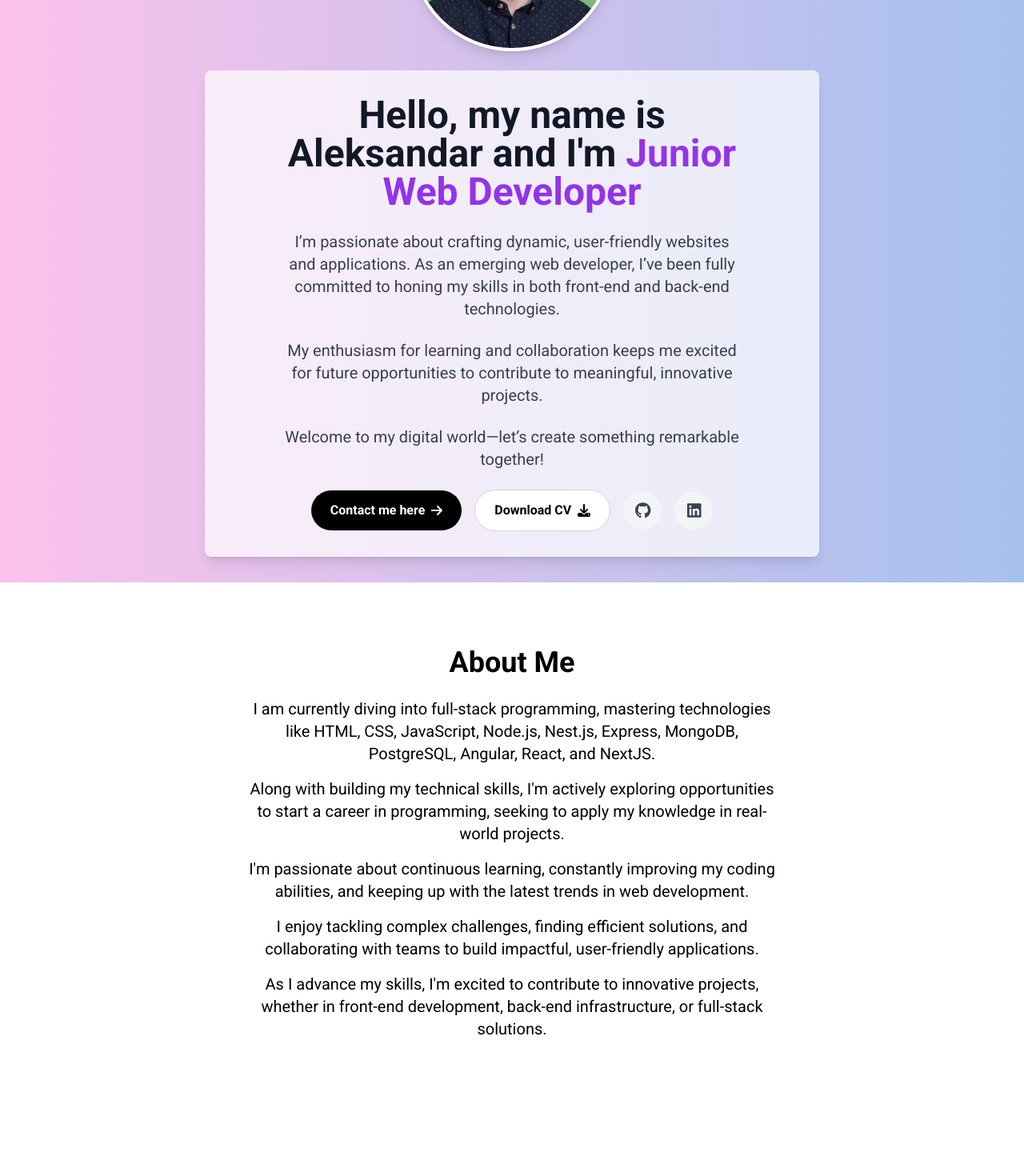
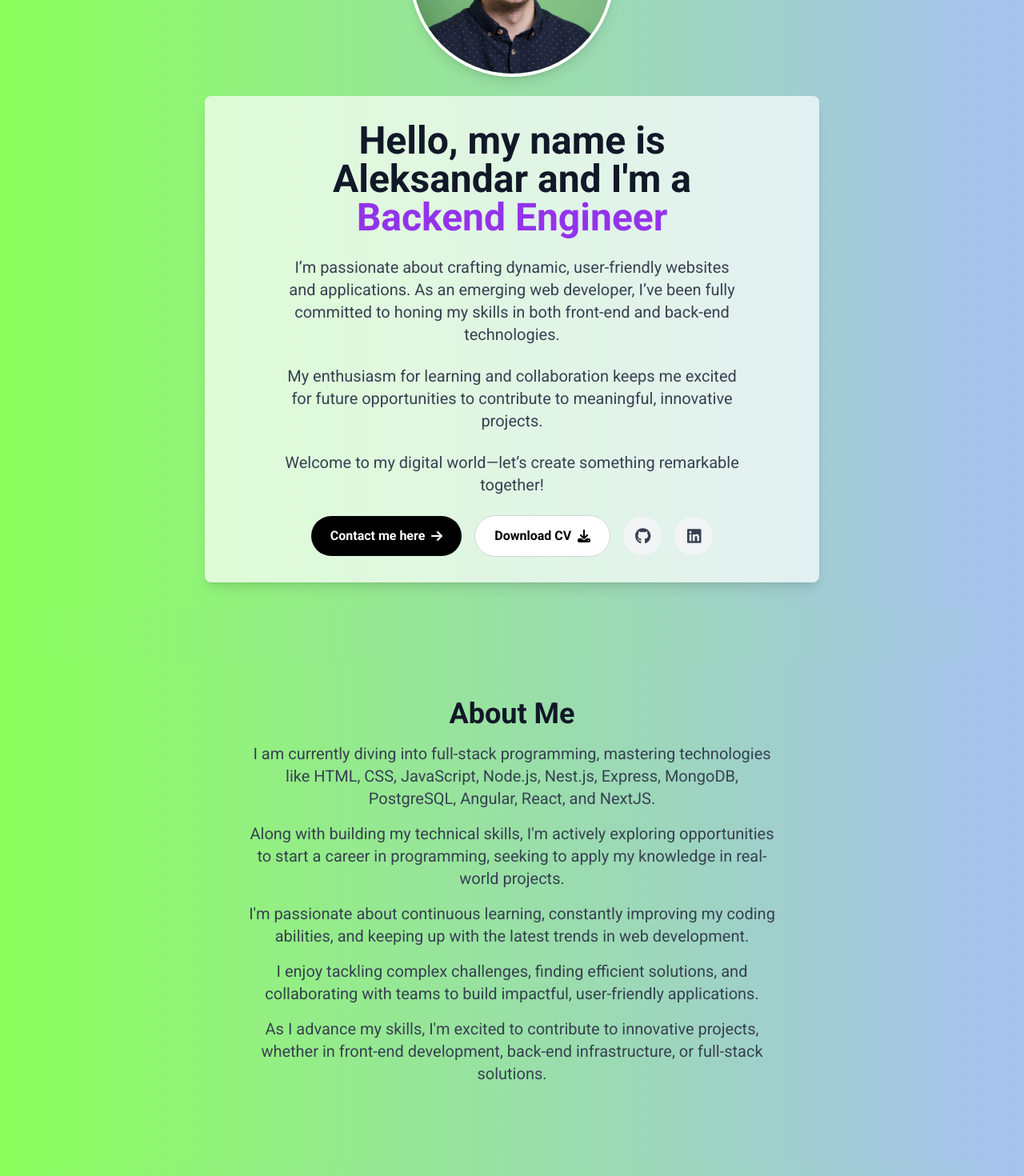
Before and after one commit to trencho/trencho.github.io, a React (Vite) app: page / in a window 1280 px wide. Shown: the part 320-1790 px from the top of the page at 80% size. Built offline with nearby package versions, Linux system fonts and the light colour scheme.

Commit message:
Improved text formatting and backgrounds for both light and dark theme

```diff
--- a/package.json
+++ b/package.json
@@ -43,7 +43,7 @@
     "eslint": "^9.17.0",
     "eslint-plugin-react-hooks": "^5.1.0",
     "eslint-plugin-react-refresh": "^0.4.9",
-    "gh-pages": "^6.2.0",
+    "gh-pages": "^6.3.0",
     "globals": "^15.14.0",
     "typescript": "^5.7.2",
     "typescript-eslint": "^8.19.0",
--- a/src/components/About.tsx
+++ b/src/components/About.tsx
@@ -1,8 +1,16 @@
 import { motion } from "framer-motion";
+import { useEffect, useState } from "react";
 import { useTheme } from "../context/ThemeProvider";
 
 const About = () => {
+  const [fadeIn, setFadeIn] = useState(false);
+
   const { darkMode } = useTheme();
+
+  // Fade in effect on mount
+  useEffect(() => {
+    setFadeIn(true);
+  }, []);
 
   const containerVariants = {
     hidden: { opacity: 0 },
@@ -22,10 +30,13 @@ const About = () => {
   return (
     <motion.section
       id="about"
-      className={`p-4 sm:p-8 lg:p-12 ${darkMode
-        ? "bg-gradient-to-r from-[#1e1e1e] via-[#333333] to-[#1e1e1e] text-white"
-        : "bg-white text-black"
-        }`}
+      className={`items-center justify-center p-4 sm:p-8 lg:p-12 ${fadeIn ? "animate-smoothFadeIn" : ""}`}
+      style={{
+        background: darkMode
+          ? "linear-gradient(to right, #1e1e1e, #333333, #1e1e1e)"
+          : "linear-gradient(to right, #8cff5d, #a6c1ee)",
+        animationDelay: "0s",
+      }}
       initial="hidden"
       whileInView="visible"
       viewport={{ once: true }}
@@ -33,7 +44,7 @@ const About = () => {
     >
       {/* About Me Section */}
       <motion.h2
-        className="text-2xl sm:text-3xl lg:text-4xl font-bold text-center mb-4 sm:mb-6"
+        className={`"text-2xl sm:text-3xl lg:text-4xl font-bold text-center mb-4 sm:mb-6" ${darkMode ? "text-white" : "text-gray-900"}`}
         variants={itemVariants}
       >
         About Me
@@ -43,27 +54,32 @@ const About = () => {
         className="text-center max-w-lg sm:max-w-2xl mx-auto text-base sm:text-lg lg:text-xl leading-relaxed mb-8 sm:mb-12"
         variants={containerVariants}
       >
-        <motion.p className="mb-4" variants={itemVariants}>
+        <motion.p className={`text-base sm:text-lg lg:text-xl leading-relaxed mb-4 ${darkMode ? "text-white" : "text-gray-700"
+          }`} variants={itemVariants}>
           I am currently diving into full-stack programming, mastering
           technologies like HTML, CSS, JavaScript, Node.js, Nest.js, Express,
           MongoDB, PostgreSQL, Angular, React, and NextJS.
         </motion.p>
-        <motion.p className="mb-4" variants={itemVariants}>
+        <motion.p className={`text-base sm:text-lg lg:text-xl leading-relaxed mb-4 ${darkMode ? "text-white" : "text-gray-700"
+          }`} variants={itemVariants}>
           Along with building my technical skills, I'm actively exploring
           opportunities to start a career in programming, seeking to apply my
           knowledge in real-world projects.
         </motion.p>
-        <motion.p className="mb-4" variants={itemVariants}>
+        <motion.p className={`text-base sm:text-lg lg:text-xl leading-relaxed mb-4 ${darkMode ? "text-white" : "text-gray-700"
+          }`} variants={itemVariants}>
           I'm passionate about continuous learning, constantly improving my
           coding abilities, and keeping up with the latest trends in web
           development.
         </motion.p>
-        <motion.p className="mb-4" variants={itemVariants}>
+        <motion.p className={`text-base sm:text-lg lg:text-xl leading-relaxed mb-4 ${darkMode ? "text-white" : "text-gray-700"
+          }`} variants={itemVariants}>
           I enjoy tackling complex challenges, finding efficient solutions, and
           collaborating with teams to build impactful, user-friendly
           applications.
         </motion.p>
-        <motion.p className="mb-4" variants={itemVariants}>
+        <motion.p className={`text-base sm:text-lg lg:text-xl leading-relaxed mb-4 ${darkMode ? "text-white" : "text-gray-700"
+          }`} variants={itemVariants}>
           As I advance my skills, I'm excited to contribute to innovative
           projects, whether in front-end development, back-end infrastructure,
           or full-stack solutions.
--- a/src/components/Contact.tsx
+++ b/src/components/Contact.tsx
@@ -62,6 +62,7 @@ const Contact = () => {
 
   return (
     <motion.section
+      id="contact"
       className={`p-6 sm:p-8 md:p-10 lg:p-16 rounded-xl shadow-lg max-w-4xl mx-auto my-8 md:my-12 ${darkMode ? "bg-[#444444]" : "bg-gray-50"
         }`}
       initial="hidden"
--- a/src/components/Hero.tsx
+++ b/src/components/Hero.tsx
@@ -9,7 +9,7 @@ const Hero = () => {
   const [fadeIn, setFadeIn] = useState(false);
   const [text, setText] = useState("");
   const [isHovered, setIsHovered] = useState(false);
-  const fullText = "Junior Web Developer";
+  const fullText = "Backend Engineer";
 
   const { darkMode } = useTheme();
 
@@ -54,12 +54,12 @@ const Hero = () => {
 
   return (
     <motion.section
-      className={`min-h-screen flex flex-col items-center justify-center p-4 sm:p-8 space-y-6 mt-16 ${fadeIn ? "animate-smoothFadeIn" : ""
-        }`}
+      id="hero"
+      className={`min-h-screen flex flex-col items-center justify-center p-4 sm:p-8 space-y-6 mt-16 ${fadeIn ? "animate-smoothFadeIn" : ""}`}
       style={{
         background: darkMode
           ? "linear-gradient(to right, #1e1e1e, #333333, #1e1e1e)"
-          : "linear-gradient(to right, #fbc2eb, #a6c1ee)",
+          : "linear-gradient(to right, #8cff5d, #a6c1ee)",
         animationDelay: "0s",
       }}
       initial="hidden"
@@ -92,21 +92,18 @@ const Hero = () => {
 
       {/* Text Section with Typing Effect */}
       <motion.div
-        className={`w-full max-w-lg sm:max-w-3xl p-4 sm:p-8 rounded-lg shadow-lg flex justify-center items-center ${darkMode ? "bg-[#444444]" : "bg-white bg-opacity-70"
-          }`}
+        className={`w-full max-w-lg sm:max-w-3xl p-4 sm:p-8 rounded-lg shadow-lg flex justify-center items-center ${darkMode ? "bg-[#444444]" : "bg-white bg-opacity-70"}`}
         variants={fadeInLeft}
       >
         <div className="text-center space-y-4 sm:space-y-6 max-w-xl leading-relaxed">
           <h1
-            className={`text-3xl sm:text-4xl lg:text-5xl font-bold ${darkMode ? "text-white" : "text-gray-900"
-              }`}
+            className={`text-3xl sm:text-4xl lg:text-5xl font-bold text-center mb-4 sm:mb-6 ${darkMode ? "text-white" : "text-gray-900"}`}
           >
-            Hello, my name is Aleksandar and I'm{" "}
+            Hello, my name is Aleksandar and I'm a {" "}
             <span className="text-purple-600 dark:text-teal-400">{text}</span>{" "}
           </h1>
           <p
-            className={`text-base sm:text-lg lg:text-xl leading-relaxed mb-4 ${darkMode ? "text-white" : "text-gray-700"
-              }`}
+            className={`text-base sm:text-lg lg:text-xl leading-relaxed mb-4 ${darkMode ? "text-white" : "text-gray-700"}`}
           >
             I’m passionate about crafting dynamic, user-friendly websites and
             applications. As an emerging web developer, I’ve been fully
@@ -114,8 +111,7 @@ const Hero = () => {
             technologies.
           </p>
           <p
-            className={`text-base sm:text-lg lg:text-xl leading-relaxed mb-4 ${darkMode ? "text-white" : "text-gray-700"
-              }`}
+            className={`text-base sm:text-lg lg:text-xl leading-relaxed mb-4 ${darkMode ? "text-white" : "text-gray-700"}`}
           >
             My enthusiasm for learning and collaboration keeps me excited for
             future opportunities to contribute to meaningful, innovative
@@ -123,8 +119,7 @@ const Hero = () => {
           </p>
 
           <p
-            className={`text-base sm:text-lg lg:text-xl leading-relaxed mb-4 ${darkMode ? "text-white" : "text-gray-700"
-              }`}
+            className={`text-base sm:text-lg lg:text-xl leading-relaxed mb-4 ${darkMode ? "text-white" : "text-gray-700"}`}
           >
             Welcome to my digital world—let’s create something remarkable
             together!
--- a/src/components/Home.tsx
+++ b/src/components/Home.tsx
@@ -15,14 +15,14 @@ const Home = () => {
     <div
       className={`text-gray-900 ${darkMode
         ? "bg-gradient-to-r from-[#1e1e1e] via-[#333333] to-[#1e1e1e] text-white"
-        : "bg-white text-black"
+        : "bg-gradient-to-r from-[#8cff5d] to-[#a6c1ee] text-black"
         }`}
     >
       {/* Navbar */}
       <Navbar />
 
       {/* Hero Section */}
-      <section id="home">
+      <section id="home" className="p-8">
         <Hero />
       </section>
 
--- a/src/components/Loader.tsx
+++ b/src/components/Loader.tsx
@@ -51,7 +51,7 @@ const Loader = ({ onComplete }: LoaderProps) => {
             ease: "easeInOut",
           }}
           style={{
-            background: "linear-gradient(to right, #5D3FD3, #FF5D8F)",
+            background: "linear-gradient(to right, #5D3FD3,rgb(20, 69, 0))",
           }}
         />
       )}
--- a/src/components/Projects.tsx
+++ b/src/components/Projects.tsx
@@ -32,10 +32,7 @@ const Projects = () => {
   return (
     <section
       id="projects"
-      className={`py-8 sm:py-12 ${darkMode
-        ? "bg-gradient-to-r from-[#1e1e1e] via-[#333333] to-[#1e1e1e] text-white"
-        : "bg-white text-gray-800"
-        }`}
+      className={`py-8 sm:py-12`}
     >
       <h2 className="text-3xl sm:text-4xl font-bold text-center mb-8 sm:mb-12">
         My Projects
--- a/src/components/Skills.tsx
+++ b/src/components/Skills.tsx
@@ -26,10 +26,7 @@ const Skills = () => {
   return (
     <section
       id="skills"
-      className={`p-6 sm:p-8 lg:p-12 ${darkMode
-        ? "bg-gradient-to-r from-[#1e1e1e] via-[#333333] to-[#1e1e1e] text-white"
-        : "bg-white text-black"
-        }`}
+      className={`p-6 sm:p-8 lg:p-12`}
     >
       <h2 className="text-2xl sm:text-3xl lg:text-4xl font-bold text-center mb-6 sm:mb-8">
         My Skills
```
